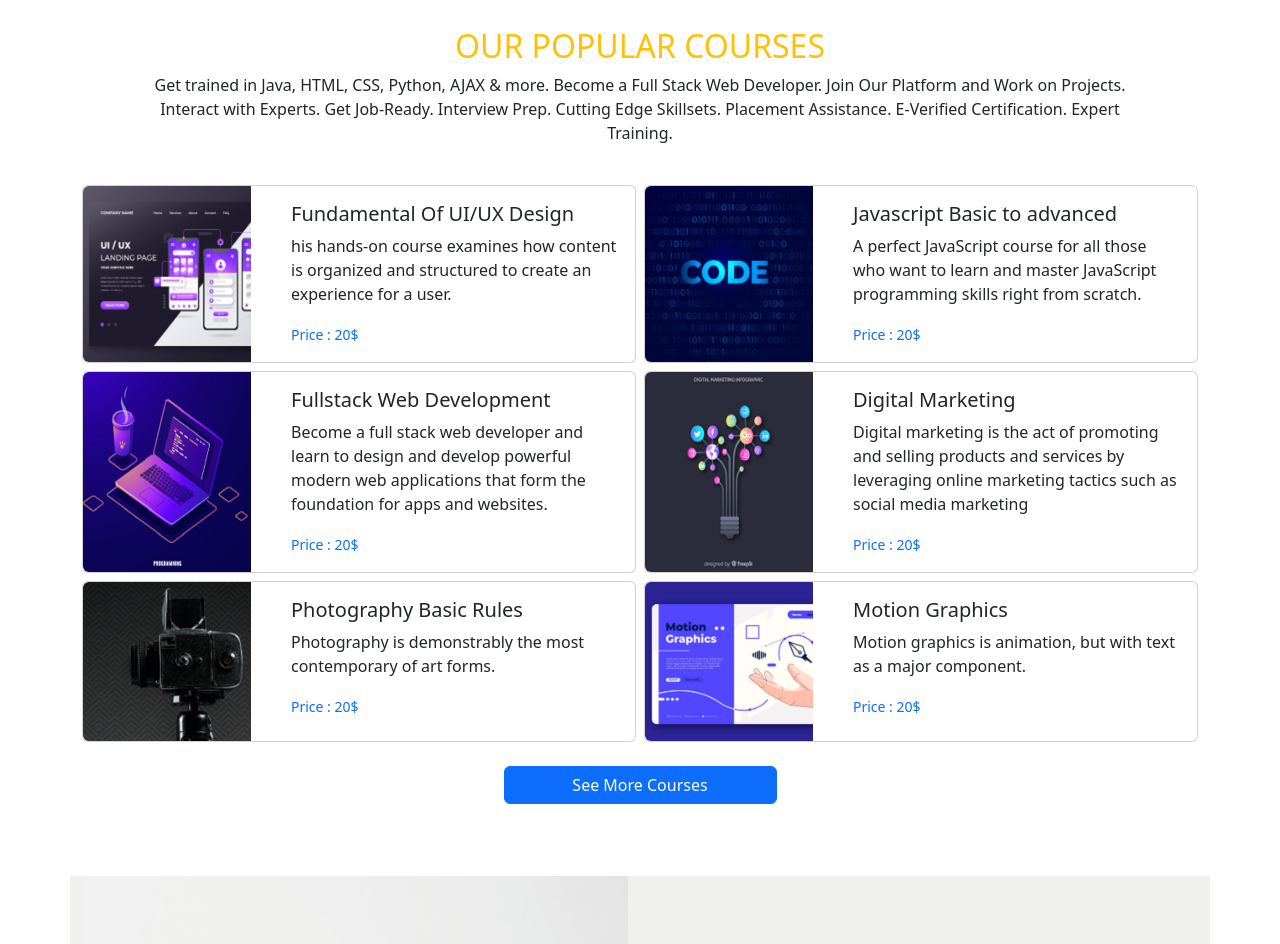
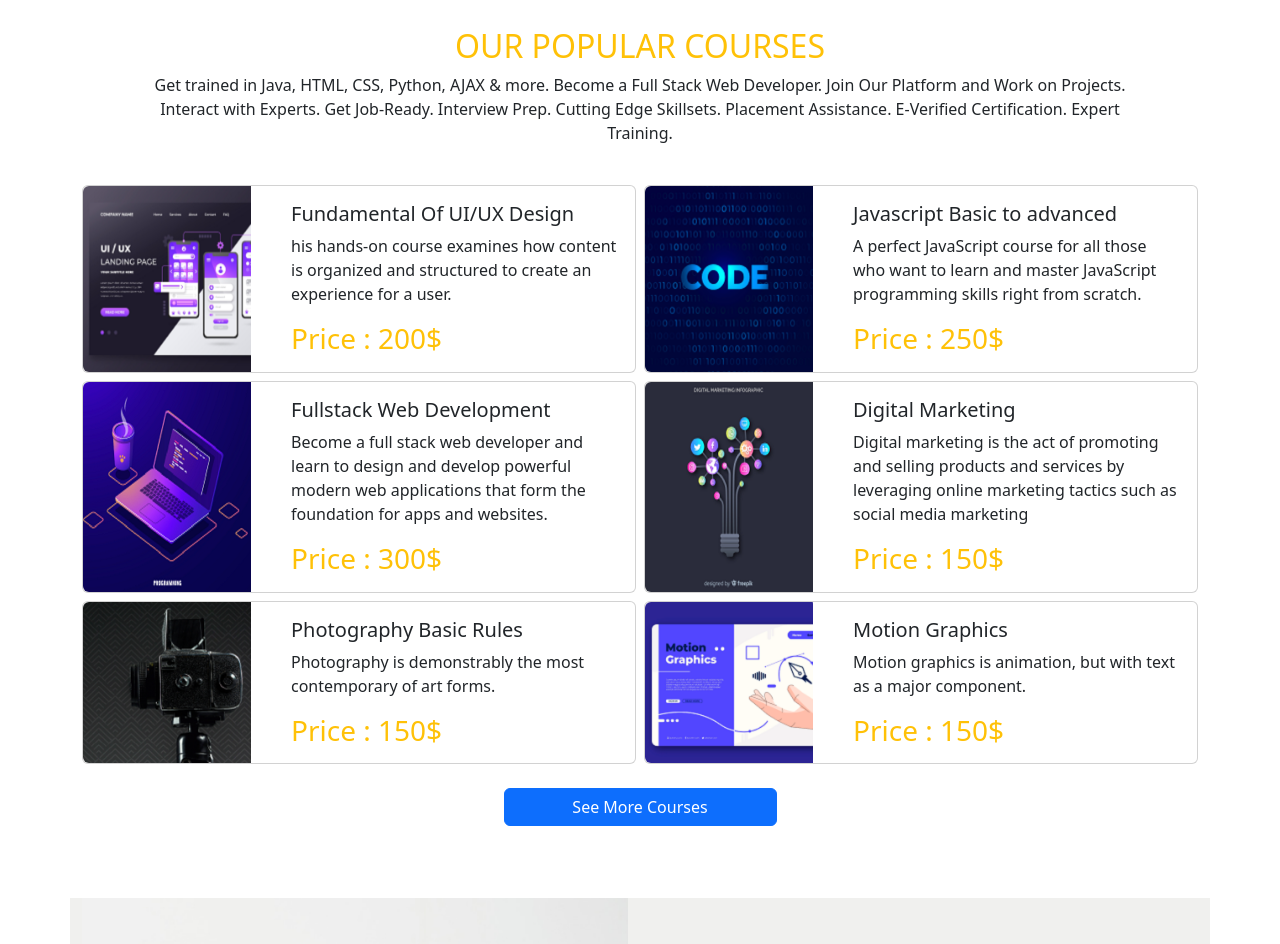
Before and after one commit to azizulha05/Creative-Tech, a plain HTML site: page index.html in a window 1280 px wide. Shown: the part 737-1681 px from the top of the page. Drawn offline with nearby package versions, Linux system fonts and the light colour scheme.

Commit message:
color change

```diff
--- a/index.html
+++ b/index.html
@@ -59,7 +59,7 @@
                 <div class="carousel-inner">
                     <div class="carousel-item active" data-bs-interval="10000">
                         <img src="images/cover/cover-1.png" class="d-block img-fluid" alt="...">
-                        <div class="carousel-caption d-block d-md-block  w-50 m-auto">
+                        <div class="carousel-caption d-block d-md-block  w-50 m-auto text-white">
                             <h2 class="fw-bolder">Digital Learning</h2>
                             <p class="">There are three common ways to getting started in authoring self-paced eLearning</p>
                             <a class="btn btn-primary mb-2" href="">Get Started</a>
@@ -68,7 +68,7 @@
 
                     <div class="carousel-item" data-bs-interval="2000">
                         <img src="images/cover/cover-2.jpg" class="d-block img-fluid" alt="...">
-                        <div class="carousel-caption d-block d-md-block  m-auto">
+                        <div class="carousel-caption d-block d-md-block w-50 m-auto text-white">
                             <h2 class="fw-bolder">Digital Learning</h2>
                             <p class="">There are three common ways to getting started in authoring self-paced eLearning</p>
                             <a class="btn btn-primary mb-2 " href="">Get Started</a>
@@ -77,7 +77,7 @@
 
                     <div class="carousel-item" data-bs-interval="2000">
                         <img src="images/cover/cover-3.jpg" class="d-block img-fluid" alt="...">
-                        <div class="carousel-caption d-block d-md-block  w-50 m-auto">
+                        <div class="carousel-caption d-block d-md-block  w-50 m-auto text-white">
                             <h2 class="fw-bolder">Digital Learning</h2>
                             <p class=" ">There are three common ways to getting started in authoring self-paced eLearning</p>
                             <a class="btn btn-primary mb-2" href="">Get Started</a>
@@ -120,8 +120,7 @@
                                     <div class="card-body">
                                         <h5 class="card-title">Fundamental Of UI/UX Design</h5>
                                         <p class="card-text"> his hands-on course examines how content is organized and structured to create an experience for a user.</p>
-                                        <p class="card-text"><small class="text-primary">Price : 20$</small>
-                                        </p>
+                                        <h3 class="card-text text-warning">Price : 200$</h3>
                                     </div>
                                 </div>
                             </div>
@@ -140,8 +139,7 @@
                                     <div class="card-body">
                                         <h5 class="card-title">Javascript Basic to advanced</h5>
                                         <p class="card-text"> A perfect JavaScript course for all those who want to learn and master JavaScript programming skills right from scratch.</p>
-                                        <p class="card-text"><small class="text-primary">Price : 20$</small>
-                                        </p>
+                                        <h3 class="card-text text-warning">Price : 250$</h3>
                                     </div>
                                 </div>
                             </div>
@@ -160,8 +158,7 @@
                                     <div class="card-body">
                                         <h5 class="card-title">Fullstack Web Development</h5>
                                         <p class="card-text"> Become a full stack web developer and learn to design and develop powerful modern web applications that form the foundation for apps and websites.</p>
-                                        <p class="card-text"><small class="text-primary">Price : 20$</small>
-                                        </p>
+                                        <h3 class="card-text text-warning">Price : 300$</h3>
                                     </div>
                                 </div>
                             </div>
@@ -180,8 +177,7 @@
                                     <div class="card-body">
                                         <h5 class="card-title">Digital Marketing</h5>
                                         <p class="card-text"> Digital marketing is the act of promoting and selling products and services by leveraging online marketing tactics such as social media marketing</p>
-                                        <p class="card-text"><small class="text-primary">Price : 20$</small>
-                                        </p>
+                                        <h3 class="card-text text-warning">Price : 150$</h3>
                                     </div>
                                 </div>
                             </div>
@@ -200,8 +196,7 @@
                                     <div class="card-body">
                                         <h5 class="card-title">Photography Basic Rules</h5>
                                         <p class="card-text">Photography is demonstrably the most contemporary of art forms.</p>
-                                        <p class="card-text"><small class="text-primary">Price : 20$</small>
-                                        </p>
+                                        <h3 class="card-text text-warning">Price : 150$</h3>
                                     </div>
                                 </div>
                             </div>
@@ -220,8 +215,7 @@
                                     <div class="card-body">
                                         <h5 class="card-title">Motion Graphics</h5>
                                         <p class="card-text"> Motion graphics is animation, but with text as a major component.</p>
-                                        <p class="card-text"><small class="text-primary">Price : 20$</small>
-                                        </p>
+                                        <h3 class="card-text text-warning">Price : 150$</h3>
                                     </div>
                                 </div>
                             </div>
```
